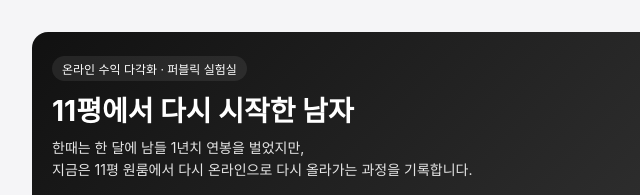
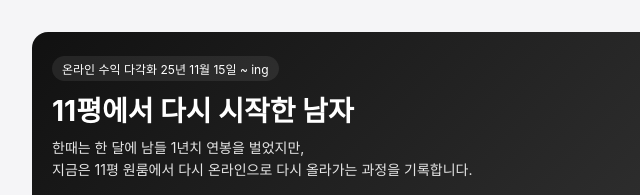
Before and after one commit to JHcouple/-11-, a plain HTML site: page index.html in a window 1280 px wide. Shown: the top 195 px of the page, 144-784 px from the left. Drawn offline with Linux system fonts and the light colour scheme; a script that the page names is missing.

Commit message:
Update index.html

```diff
--- a/index.html
+++ b/index.html
@@ -198,7 +198,7 @@
 
     <!-- HERO -->
     <header>
-      <div class="badge">온라인 수익 다각화 · 퍼블릭 실험실</div>
+      <div class="badge">온라인 수익 다각화 25년 11월 15일 ~ ing </div>
       <h1>11평에서 다시 시작한 남자</h1>
       <p>
         한때는 한 달에 남들 1년치 연봉을 벌었지만,<br />
```
